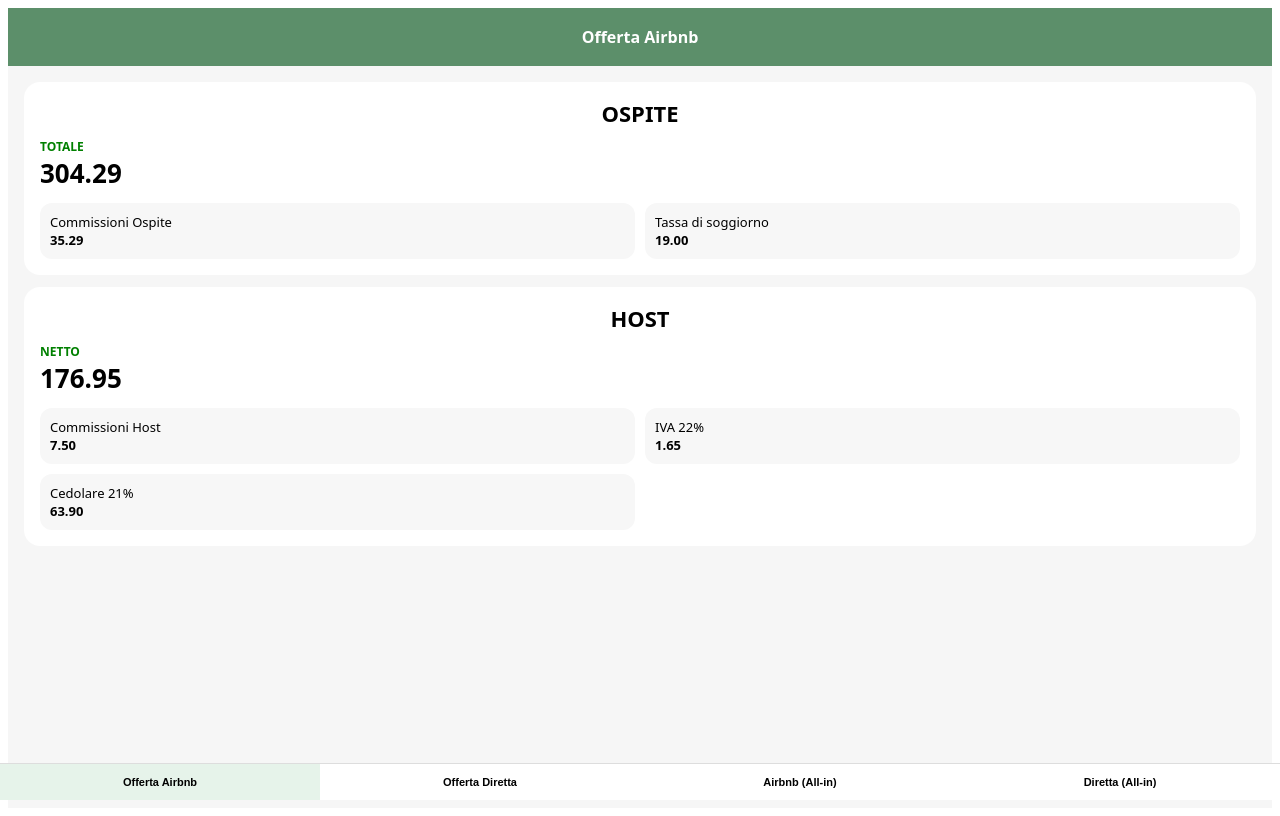
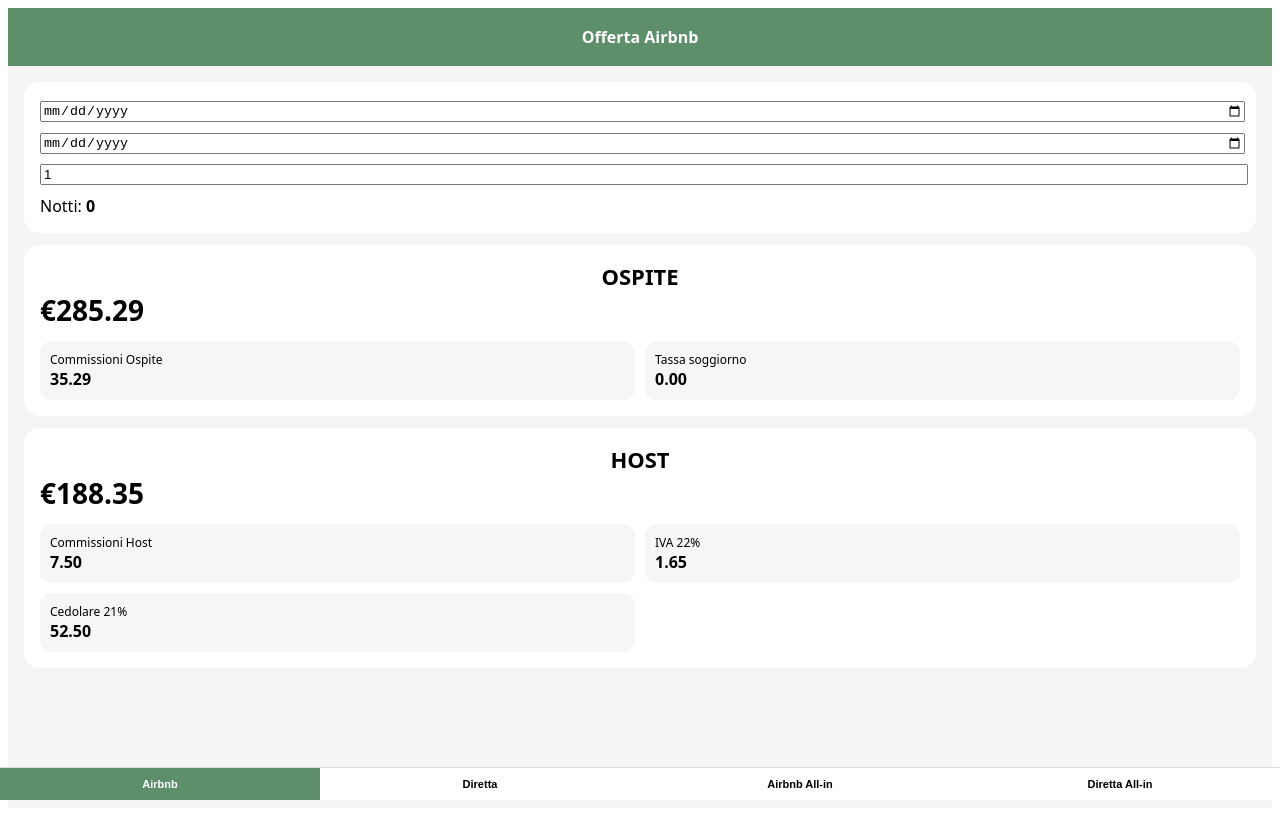
Before and after one commit to danix87sp/calcolatore-romolhouse, a React (Vite) app: page / in a window 1280 px wide. Built offline with nearby package versions, Linux system fonts and the light colour scheme.

Commit message:
Update App.jsx

```diff
--- a/src/App.jsx
+++ b/src/App.jsx
@@ -3,17 +3,80 @@
 export default function App() {
   const [tab, setTab] = useState("airbnb");
 
+  const [checkIn, setCheckIn] = useState("");
+  const [checkOut, setCheckOut] = useState("");
+  const [persons, setPersons] = useState(1);
+
   const price = 250;
-  const guestFee = 35.29;
-  const touristTax = 19;
 
-  const hostNet = 176.95;
-  const hostFee = 7.5;
-  const vat = 1.65;
-  const cedolare = 63.9;
+  // COSTANTI
+  const airbnbFee = 0.14117427;
+  const hostFeeRate = 0.03;
+  const vatRate = 0.22;
+  const taxRate = 0.21;
+  const cityTax = 9.5;
+  const maxNightsTax = 14;
+
+  // NOTTI
+  const nights = (() => {
+    if (!checkIn || !checkOut) return 0;
+    const inDate = new Date(checkIn);
+    const outDate = new Date(checkOut);
+    const diff =
+      (outDate - inDate) / (1000 * 60 * 60 * 24);
+    return diff > 0 ? diff : 0;
+  })();
+
+  const nightsTax = Math.min(nights, maxNightsTax);
+  const touristTax = persons * nightsTax * cityTax;
+
+  // =========================
+  // AIRBNB STANDARD
+  // =========================
+  const guestFee = price * airbnbFee;
+
+  const ospiteTotal = price + guestFee + touristTax;
+
+  const hostCommission = price * hostFeeRate;
+  const hostVat = hostCommission * vatRate;
+  const hostTax = price * taxRate;
+
+  const hostNet =
+    price - hostCommission - hostVat - hostTax;
+
+  // =========================
+  // UI HELP
+  // =========================
+  const TabButton = ({ id, label }) => (
+    <button
+      onClick={() => setTab(id)}
+      style={{
+        flex: 1,
+        padding: 10,
+        border: "none",
+        background: tab === id ? "#5c8f6a" : "#fff",
+        color: tab === id ? "white" : "black",
+        fontSize: 11,
+        fontWeight: 600,
+      }}
+    >
+      {label}
+    </button>
+  );
+
+  const Box = ({ label, value }) => (
+    <div style={{
+      background: "#f6f6f6",
+      padding: 10,
+      borderRadius: 12
+    }}>
+      <div style={{ fontSize: 12 }}>{label}</div>
+      <div style={{ fontWeight: 700 }}>{value}</div>
+    </div>
+  );
 
   return (
-    <div style={{ fontFamily: "system-ui", background: "#f6f6f6", minHeight: "100vh" }}>
+    <div style={{ fontFamily: "system-ui", background: "#f5f5f5", minHeight: "100vh" }}>
 
       {/* HEADER */}
       <div style={{
@@ -28,6 +91,33 @@
 
       <div style={{ padding: 16 }}>
 
+        {/* INPUTS */}
+        <div style={{
+          background: "white",
+          padding: 16,
+          borderRadius: 16,
+          marginBottom: 12
+        }}>
+
+          <input type="date" value={checkIn}
+            onChange={(e) => setCheckIn(e.target.value)}
+            style={{ width: "100%", marginBottom: 8 }} />
+
+          <input type="date" value={checkOut}
+            onChange={(e) => setCheckOut(e.target.value)}
+            style={{ width: "100%", marginBottom: 8 }} />
+
+          <input type="number" value={persons}
+            onChange={(e) => setPersons(Number(e.target.value))}
+            placeholder="Persone"
+            style={{ width: "100%" }} />
+
+          <div style={{ marginTop: 10 }}>
+            Notti: <strong>{nights}</strong>
+          </div>
+
+        </div>
+
         {/* OSPITE */}
         <div style={{
           background: "white",
@@ -39,11 +129,8 @@
             OSPITE
           </div>
 
-          <div style={{ marginTop: 10 }}>
-            <div style={{ fontSize: 12, color: "green", fontWeight: 700 }}>TOTALE</div>
-            <div style={{ fontSize: 26, fontWeight: 800 }}>
-              {(price + guestFee + touristTax).toFixed(2)}
-            </div>
+          <div style={{ fontSize: 28, fontWeight: 800 }}>
+            €{ospiteTotal.toFixed(2)}
           </div>
 
           <div style={{
@@ -52,15 +139,8 @@
             gap: 10,
             marginTop: 12
           }}>
-            <div style={boxStyle}>
-              <div>Commissioni Ospite</div>
-              <strong>{guestFee.toFixed(2)}</strong>
-            </div>
-
-            <div style={boxStyle}>
-              <div>Tassa di soggiorno</div>
-              <strong>{touristTax.toFixed(2)}</strong>
-            </div>
+            <Box label="Commissioni Ospite" value={guestFee.toFixed(2)} />
+            <Box label="Tassa soggiorno" value={touristTax.toFixed(2)} />
           </div>
         </div>
 
@@ -74,11 +154,8 @@
             HOST
           </div>
 
-          <div style={{ marginTop: 10 }}>
-            <div style={{ fontSize: 12, color: "green", fontWeight: 700 }}>NETTO</div>
-            <div style={{ fontSize: 26, fontWeight: 800 }}>
-              {hostNet.toFixed(2)}
-            </div>
+          <div style={{ fontSize: 28, fontWeight: 800 }}>
+            €{hostNet.toFixed(2)}
           </div>
 
           <div style={{
@@ -87,66 +164,29 @@
             gap: 10,
             marginTop: 12
           }}>
-            <div style={boxStyle}>
-              <div>Commissioni Host</div>
-              <strong>{hostFee.toFixed(2)}</strong>
-            </div>
-
-            <div style={boxStyle}>
-              <div>IVA 22%</div>
-              <strong>{vat.toFixed(2)}</strong>
-            </div>
-
-            <div style={boxStyle}>
-              <div>Cedolare 21%</div>
-              <strong>{cedolare.toFixed(2)}</strong>
-            </div>
+            <Box label="Commissioni Host" value={hostCommission.toFixed(2)} />
+            <Box label="IVA 22%" value={hostVat.toFixed(2)} />
+            <Box label="Cedolare 21%" value={hostTax.toFixed(2)} />
           </div>
         </div>
-
       </div>
 
-      {/* TAB BAR */}
+      {/* TAB */}
       <div style={{
         position: "fixed",
         bottom: 0,
         left: 0,
         right: 0,
+        display: "flex",
         background: "white",
-        display: "flex",
         borderTop: "1px solid #ddd"
       }}>
-        <Tab onClick={() => setTab("airbnb")} active={tab === "airbnb"} label="Offerta Airbnb" />
-        <Tab onClick={() => setTab("direct")} active={tab === "direct"} label="Offerta Diretta" />
-        <Tab onClick={() => setTab("airbnb_ai")} active={tab === "airbnb_ai"} label="Airbnb (All-in)" />
-        <Tab onClick={() => setTab("direct_ai")} active={tab === "direct_ai"} label="Diretta (All-in)" />
+        <TabButton id="airbnb" label="Airbnb" />
+        <TabButton id="direct" label="Diretta" />
+        <TabButton id="airbnb_ai" label="Airbnb All-in" />
+        <TabButton id="direct_ai" label="Diretta All-in" />
       </div>
 
     </div>
   );
 }
-
-const boxStyle = {
-  background: "#f7f7f7",
-  borderRadius: 12,
-  padding: 10,
-  fontSize: 13
-};
-
-function Tab({ label, active, onClick }) {
-  return (
-    <button
-      onClick={onClick}
-      style={{
-        flex: 1,
-        padding: 12,
-        border: "none",
-        background: active ? "#e6f3ea" : "white",
-        fontWeight: 600,
-        fontSize: 11
-      }}
-    >
-      {label}
-    </button>
-  );
-}
```
